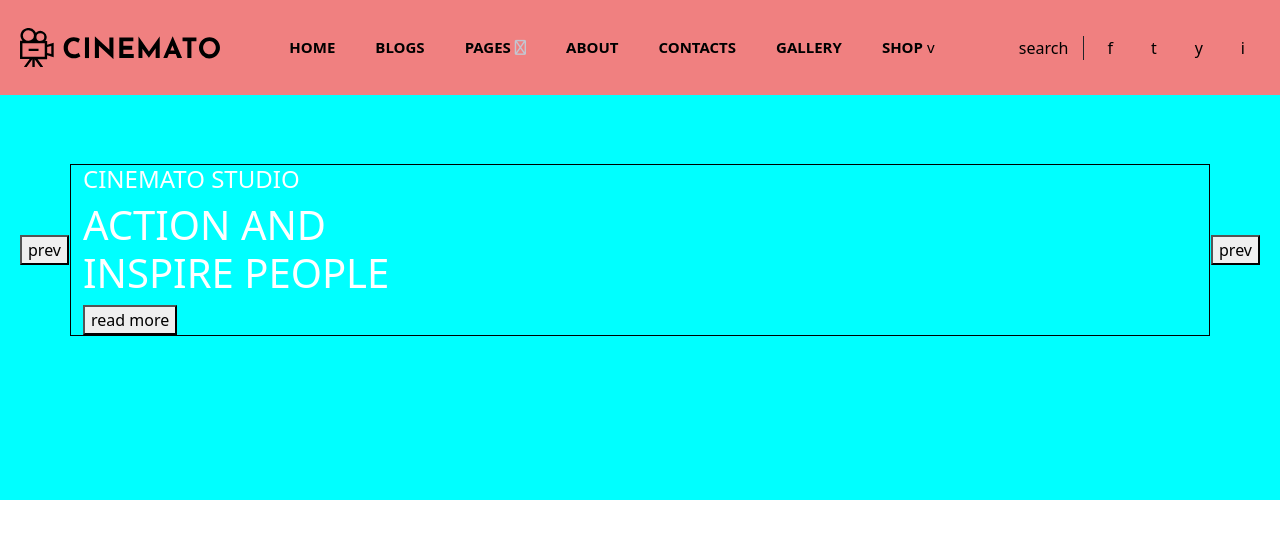
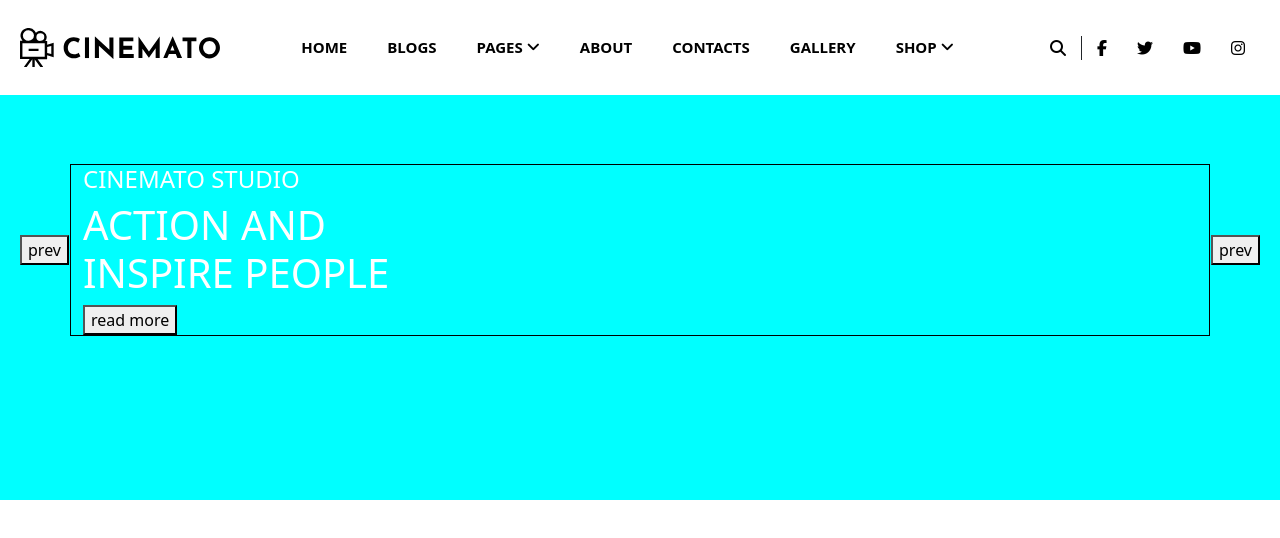
Before and after one commit to JordanRomagnoli/proj-html-vuejs, a Vue app: page / in a window 1280 px wide. Shown: the top 538 px of the page. Built offline with nearby package versions, Linux system fonts and the light colour scheme.

Commit message:
Update struttura base header

```diff
--- a/src/assets/scss/header.scss
+++ b/src/assets/scss/header.scss
@@ -1,8 +1,7 @@
 header {
     width: 100%;
     position: fixed;
-    // debug
-    background-color: lightcoral;
+    background-color: white;
 
     .container-header {
         width: 100%;
@@ -16,8 +15,6 @@ header {
         }
 
         .box-main-nav {
-
-
             ul {
                 li {
                     padding-top: 15px;
@@ -38,11 +35,7 @@ header {
         }
 
         .box-links {
-
             >* {
-
-                margin-right: 8px;
-
                 &:last-child {
                     margin-right: 0;
                 }
--- a/src/components/AppHeader.vue
+++ b/src/components/AppHeader.vue
@@ -36,7 +36,7 @@ export default {
                         <li>
                             <a href="">
                                 Pages
-                                <i class="fa-solid fa-angle-down fw-light text-lowercase" style="color: #c3c6d1;"></i>
+                                <i class="fa-solid fa-angle-down" style="color: black;"></i>
                             </a>
                         </li>
 
@@ -61,7 +61,7 @@ export default {
                         <li>
                             <a href="">
                                 Shop
-                                <span class="fw-light text-lowercase">v</span>
+                                <i class="fa-solid fa-angle-down" style="color: black;"></i>
                             </a>
                         </li>
                     </ul>
@@ -71,31 +71,31 @@ export default {
             <div class="box-links d-flex justify-content-end">
                 <div class="border-end border-dark">
                     <a href="">
-                        search
+                        <i class="fa-solid fa-magnifying-glass" style="color: black;"></i>
                     </a>
                 </div>
 
                 <div>
                     <a href="">
-                        f
+                        <i class="fa-brands fa-facebook-f" style="color: #000000;"></i>
                     </a>
                 </div>
 
                 <div>
                     <a href="">
-                        t
+                        <i class="fa-brands fa-twitter" style="color: #000000;"></i>
                     </a>
                 </div>
 
                 <div>
                     <a href="">
-                        y
+                        <i class="fa-brands fa-youtube" style="color: #000000;"></i>
                     </a>
                 </div>
 
                 <div>
                     <a href="">
-                        i
+                        <i class="fa-brands fa-instagram" style="color: #000000;"></i>
                     </a>
                 </div>
             </div>
```
